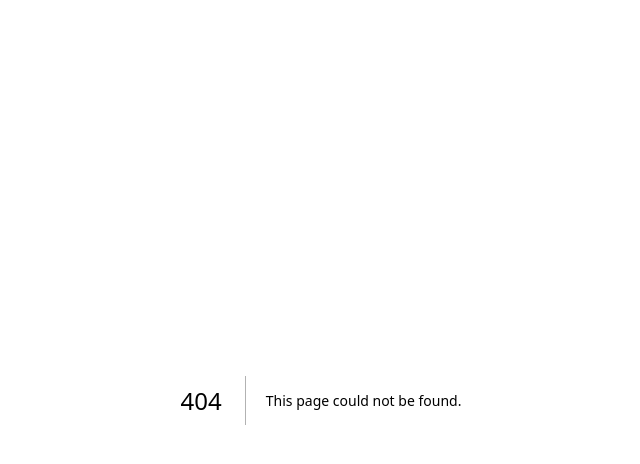
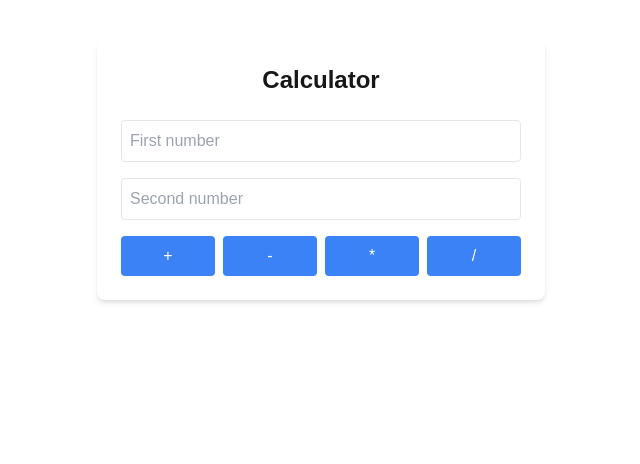
Before and after one commit to yumemio5220/my-app-20250224, a Next.js app: page /calculator in a window 1280 px wide. Before the commit this address had no page. Shown: the top 464 px of the page, without its empty margins (319-959 px from the left). Built offline with nearby package versions, Linux system fonts and the light colour scheme.

Commit message:
calculatorページを追加

```diff
--- /dev/null
+++ b/app/calculator/page.tsx
@@ -0,0 +1,71 @@
+"use client";
+
+import { useState } from "react";
+
+export default function Calculator() {
+  const [num1, setNum1] = useState("");
+  const [num2, setNum2] = useState("");
+  const [result, setResult] = useState<number | null>(null);
+
+  const calculate = (operator: string) => {
+    const n1 = parseFloat(num1);
+    const n2 = parseFloat(num2);
+
+    if (isNaN(n1) || isNaN(n2)) return;
+
+    switch (operator) {
+      case "+":
+        setResult(n1 + n2);
+        break;
+      case "-":
+        setResult(n1 - n2);
+        break;
+      case "*":
+        setResult(n1 * n2);
+        break;
+      case "/":
+        setResult(n1 / n2);
+        break;
+      default:
+        setResult(null);
+    }
+  };
+
+  return (
+    <div className="max-w-md mx-auto mt-10 p-6 bg-white rounded-lg shadow-md">
+      <h1 className="text-2xl font-bold mb-6 text-center">Calculator</h1>
+      <div className="space-y-4">
+        <input
+          type="number"
+          value={num1}
+          onChange={(e) => setNum1(e.target.value)}
+          className="w-full p-2 border rounded"
+          placeholder="First number"
+        />
+        <input
+          type="number"
+          value={num2}
+          onChange={(e) => setNum2(e.target.value)}
+          className="w-full p-2 border rounded"
+          placeholder="Second number"
+        />
+        <div className="grid grid-cols-4 gap-2">
+          {["+", "-", "*", "/"].map((op) => (
+            <button
+              key={op}
+              onClick={() => calculate(op)}
+              className="p-2 bg-blue-500 text-white rounded hover:bg-blue-600"
+            >
+              {op}
+            </button>
+          ))}
+        </div>
+        {result !== null && (
+          <div className="mt-4 p-2 bg-gray-100 rounded">
+            <p className="text-center">Result: {result}</p>
+          </div>
+        )}
+      </div>
+    </div>
+  );
+}
--- a/app/page.tsx
+++ b/app/page.tsx
@@ -4,12 +4,20 @@ export default function Home() {
       <h1 className="text-2xl sm:text-4xl font-bold text-white mb-4 sm:mb-8 text-center">
         Welcome to My App
       </h1>
+      <div className="flex gap-4 mb-4 sm:mb-8">
         <a
           href="/invader-game"
           className="bg-white text-black px-4 py-2 sm:px-6 sm:py-3 rounded-lg text-lg sm:text-xl hover:bg-gray-200 transition-colors active:scale-95"
         >
           Play Invader Game
         </a>
+        <a
+          href="/calculator"
+          className="bg-white text-black px-4 py-2 sm:px-6 sm:py-3 rounded-lg text-lg sm:text-xl hover:bg-gray-200 transition-colors active:scale-95"
+        >
+          Calculator
+        </a>
+      </div>
 
       {/* Mobile notice */}
       <div className="mt-8 text-center text-gray-400 text-sm sm:hidden">
```
Lines whose indentation alone changed are shown as unchanged.
